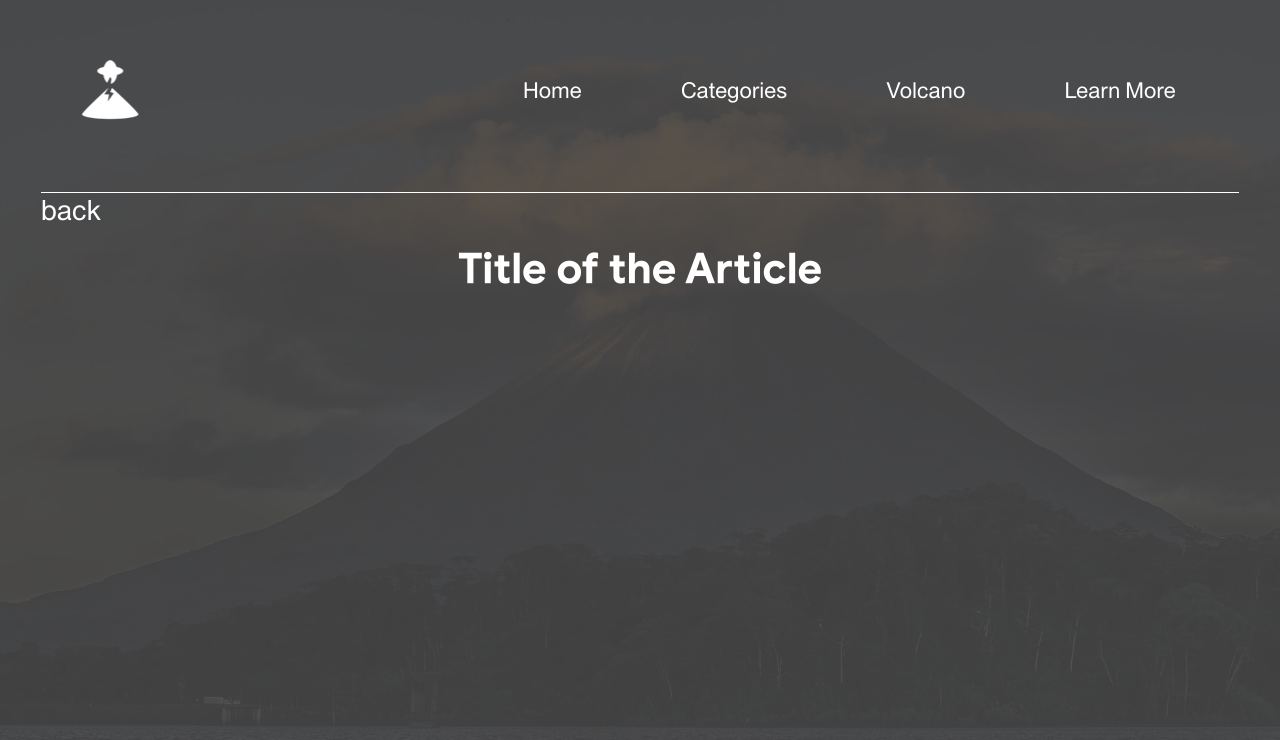
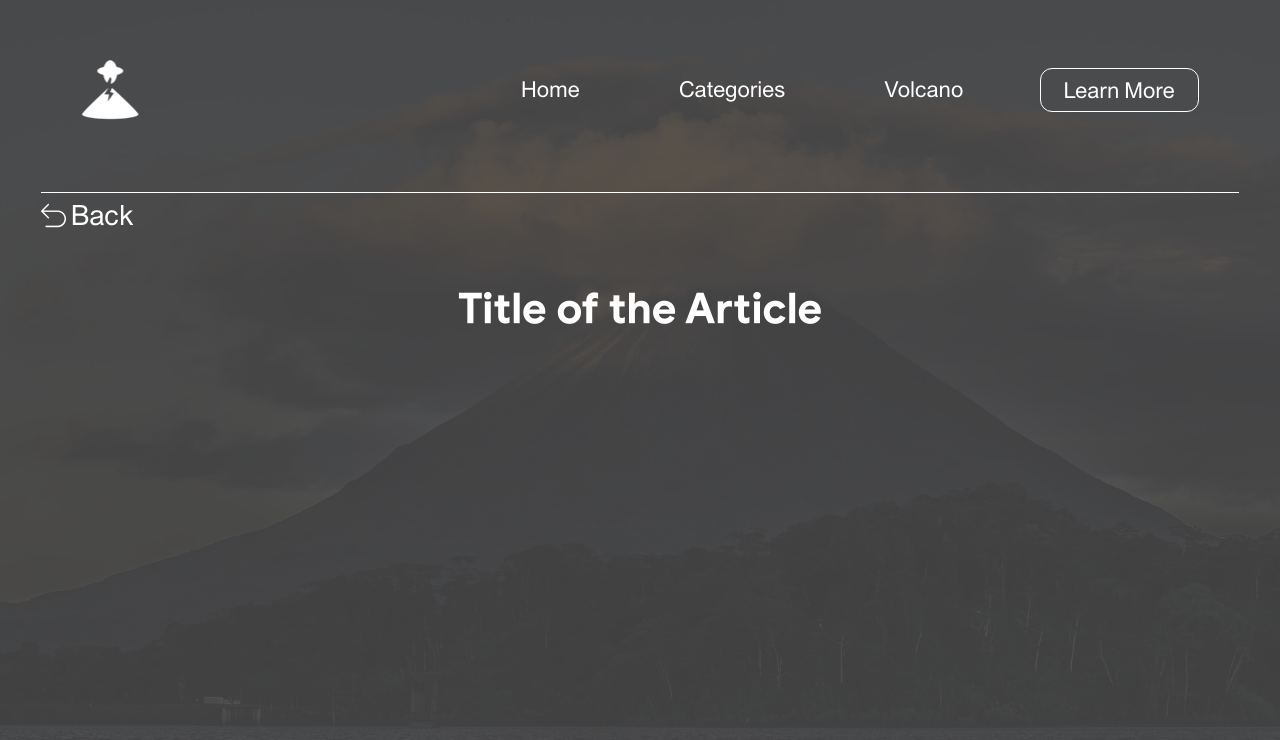
Before and after one commit to Marco-Ray/Volcano, a Vue app: page /Article in a window 1280 px wide. Shown: the top 740 px of the page. Built offline with nearby package versions, Linux system fonts and the light colour scheme.

Commit message:
nested routes

```diff
--- a/src/router/index.js
+++ b/src/router/index.js
@@ -2,8 +2,9 @@ import { createRouter, createWebHistory } from 'vue-router';
 import HomeView from '../views/HomeView.vue';
 import CategoriesView from '../views/CategoriesView.vue';
 import VolcanoView from '../views/VolcanoView.vue';
-import LearnMore from '../views/LearnMore.vue';
-import ArticleViews from '../views/ArticleViews.vue';
+import LearnMore from '../views/LearnMore/index.vue';
+import ContentView from '../views/LearnMore/ContentView.vue';
+import ArticleViews from '../views/LearnMore/ArticleViews.vue';
 
 const routes = [
   {
@@ -44,15 +45,26 @@ const routes = [
       index: 3,
       transitionName: '',
     },
+    children: [
+      {
+        path: '',
+        name: 'Content',
+        component: ContentView,
+        meta: {
+          index: 4,
+          transitionName: '',
+        },
       },
       {
         path: '/Article',
         name: 'Article',
         component: ArticleViews,
         meta: {
-      index: 4,
+          index: 5,
           transitionName: '',
         },
+      },
+    ],
   },
   {
     path: '/:catchAll(.*)*',
--- a/src/views/LearnMore.vue
+++ /dev/null
@@ -1,135 +0,0 @@
-<!-- eslint-disable vuejs-accessibility/click-events-have-key-events -->
-<template>
-  <div>
-    <div class="learn-more">
-      <div class="container">
-        <el-scrollbar>
-          <div v-for="i in 6" :key="i" class="item-box">
-            <div class="item">
-              <div class="item-cover">{{ i }}</div>
-              <div class="item-content">
-                <div class="item-title" @click="goArticle">Title of the Article</div>
-                <div class="item-abstract">
-                  Lorem ipsum dolor sit amet, consectetur adipiscing elit,
-                  sed do eiusmod tempor incididunt ut labore et dolore magna aliqua.
-                  Ut enim ad minim veniam, quis nostrud exercitation
-                  ullamco laboris nisi ut aliquip ex ea commodo consequat.
-                  Duis aute irure dolor in reprehenderit in voluptate
-                  velit esse cillum dolore eu fugiat nulla pariatur.
-                </div>
-              </div>
-            </div>
-            </div>
-        </el-scrollbar>
-      </div>
-
-      <div id="learn-more-bg"></div>
-    </div>
-  </div>
-</template>
-
-<script>
-export default {
-  name: 'LearnMore',
-  data() {
-    return {
-
-    };
-  },
-  methods: {
-    goArticle() {
-      this.$router.push({ path: '/Article' });
-    },
-  },
-};
-</script>
-
-<style scoped lang="scss">
-@function wCal($w) {
-  @return calc(100vw / 1920 * $w);
-}
-
-@function hCal($h) {
-  @return calc(100vh / 1080 * $h);
-}
-
-#learn-more-bg {
-  position: absolute;
-  top: 0;
-  left: 0;
-  width: 100vw;
-  height: 100vh;
-  background-color: rgba(72, 72, 73, 0.9);
-  z-index: -10;
-}
-
-.learn-more {
-  .container {
-    margin: 76px wCal(61);
-    width: calc(100vw - wCal(122));
-    height: calc(100vh - 269px);
-    border-top: 1px solid white;
-    overflow: hidden;
-    ::v-deep .el-scrollbar {
-      width: 100%;
-      .el-scrollbar__wrap {
-        margin-top: 20px;
-      }
-      .el-scrollbar__view {
-        display: flex;
-        flex-wrap: wrap;
-        justify-content: center;
-      }
-    }
-  }
-  .item-box {
-    display: flex;
-    justify-content: center;
-    align-items: center;
-    width: 600px;
-    height: 400px;
-    transition: all .3s ease-out;
-    &:nth-child(n):hover {
-      width: 1040px;
-      .item-content {
-        display: block;
-        padding: 0 30px;
-        .item-title {
-          font-family: union_bold;
-          font-size: 26px;
-          cursor: pointer;
-          &:hover {
-            border-bottom: 1px solid white;
-          }
-        }
-        .item-abstract {
-          margin-top: 50px;
-          text-align: start;
-        }
-      }
-    }
-    &:nth-child(2n-1) {
-      border-right: 1px solid white;
-    }
-  }
-  .item {
-    display: flex;
-    justify-content: center;
-    align-items: center;
-    margin: auto 50px;
-    width: calc(100% - 100px);
-    height: 100%;
-    border-bottom: 1px solid white;
-    .item-cover {
-      width: 500px;
-      height: 350px;
-      background-color: rgb(216, 216, 216);
-    }
-    .item-content {
-      display: none;
-      width: calc(100% - 500px);
-      color: white;
-    }
-  }
-}
-</style>
--- /dev/null
+++ b/src/views/LearnMore/ArticleViews.vue
@@ -0,0 +1,82 @@
+<!-- eslint-disable vuejs-accessibility/click-events-have-key-events -->
+<template>
+  <div class="article">
+    <div class="back-box" @click="goBack">
+      <div class="back-icon-box">
+        <img :src="iconBack" alt="back" class="back-icon"/>
+      </div>
+      <div class="back">Back</div>
+    </div>
+    <el-scrollbar>
+      <div class="title">
+        Title of the Article
+      </div>
+      <div class="content"></div>
+    </el-scrollbar>
+  </div>
+</template>
+
+<script>
+import IconBack from '@/assets/LearnMore/icon-back.png';
+
+export default {
+  name: 'ArticleViews',
+  data() {
+    return {
+      iconBack: IconBack,
+    };
+  },
+  methods: {
+    goBack() {
+      this.$router.go(-1);
+    },
+  },
+};
+</script>
+
+<style scoped lang="scss">
+@function wCal($w) {
+  @return calc(100vw / 1920 * $w);
+}
+
+@function hCal($h) {
+  @return calc(100vh / 1080 * $h);
+}
+
+.article {
+  width: 100%;
+  color: white;
+}
+
+.back-box {
+  position: absolute;
+  top: 5px;
+  display: flex;
+  z-index: 90;
+  align-items: center;
+  cursor: pointer;
+  .back-icon-box {
+    width: 25px;
+    height: 24px;
+    margin-right: 5px;
+    .back-icon {
+      width: 100%;
+    }
+  }
+  .back {
+    font-family: union_regular;
+    font-size: 28px;
+  }
+}
+
+.title {
+  margin-top: 50px;
+  font-family: Roboto-Black;
+  font-size: 42px;
+}
+.content {
+  width: 100%;
+  height: 2000px;
+}
+
+</style>
--- /dev/null
+++ b/src/views/LearnMore/ContentView.vue
@@ -0,0 +1,94 @@
+<!-- eslint-disable vuejs-accessibility/click-events-have-key-events -->
+<template>
+  <div v-for="i in 6" :key="i" class="item-box">
+            <div class="item">
+              <div class="item-cover">{{ i }}</div>
+              <div class="item-content">
+                <div class="item-title" @click="goArticle">Title of the Article</div>
+                <div class="item-abstract">
+                  Lorem ipsum dolor sit amet, consectetur adipiscing elit,
+                  sed do eiusmod tempor incididunt ut labore et dolore magna aliqua.
+                  Ut enim ad minim veniam, quis nostrud exercitation
+                  ullamco laboris nisi ut aliquip ex ea commodo consequat.
+                  Duis aute irure dolor in reprehenderit in voluptate
+                  velit esse cillum dolore eu fugiat nulla pariatur.
+                </div>
+              </div>
+            </div>
+            </div>
+</template>
+
+<script>
+export default {
+  name: 'MenuView',
+  data() {
+    return {
+    };
+  },
+  methods: {
+    goArticle() {
+      this.$router.push({ path: '/LearnMore/Article' });
+    },
+  },
+};
+</script>
+
+<style scoped lang="scss">
+@function wCal($w) {
+  @return calc(100vw / 1920 * $w);
+}
+
+@function hCal($h) {
+  @return calc(100vh / 1080 * $h);
+}
+
+.item-box {
+  display: flex;
+  justify-content: center;
+  align-items: center;
+  width: 600px;
+  height: 400px;
+  transition: all .3s ease-out;
+  &:nth-child(n):hover {
+    width: 1040px;
+    .item-content {
+      display: block;
+      padding: 0 30px;
+      .item-title {
+        font-family: union_bold;
+        font-size: 26px;
+        cursor: pointer;
+        &:hover {
+          border-bottom: 1px solid white;
+        }
+      }
+      .item-abstract {
+        margin-top: 50px;
+        text-align: start;
+      }
+    }
+  }
+  &:nth-child(2n-1) {
+    border-right: 1px solid white;
+  }
+}
+.item {
+  display: flex;
+  justify-content: center;
+  align-items: center;
+  margin: auto 50px;
+  width: calc(100% - 100px);
+  height: 100%;
+  border-bottom: 1px solid white;
+  .item-cover {
+    width: 500px;
+    height: 350px;
+    background-color: rgb(216, 216, 216);
+  }
+  .item-content {
+    display: none;
+    width: calc(100% - 500px);
+    color: white;
+  }
+}
+</style>
--- a/src/views/ArticleViews.vue
+++ b/src/views/LearnMore/index.vue
@@ -1,29 +1,39 @@
 <!-- eslint-disable vuejs-accessibility/click-events-have-key-events -->
 <template>
   <div>
-    <div class="article">
+    <div class="learn-more">
       <div class="container">
-        <div class="back-box">
-          <div>
-          </div>
-          <div class="back">back</div>
-        </div>
         <el-scrollbar>
-          <div class="title">
-            Title of the Article
-          </div>
-          <div class="content"></div>
+          <router-view
+            v-slot="{ Component, route }"
+          >
+            <transition
+              :name="route.meta.transitionName"
+            >
+              <component
+                :is="Component"
+                :key="route.path"
+              />
+            </transition>
+          </router-view>
         </el-scrollbar>
       </div>
 
-      <div id="article-bg"></div>
+      <div id="learn-more-bg"></div>
     </div>
   </div>
 </template>
 
 <script>
 export default {
-  name: 'ArticleViews',
+  name: 'LearnMore',
+  data() {
+    return {
+    };
+  },
+  methods: {
+
+  },
 };
 </script>
 
@@ -36,7 +46,7 @@ export default {
   @return calc(100vh / 1080 * $h);
 }
 
-#article-bg {
+#learn-more-bg {
   position: absolute;
   top: 0;
   left: 0;
@@ -46,31 +56,24 @@ export default {
   z-index: -10;
 }
 
-.article {
+.learn-more {
   .container {
-    position: relative;
     margin: 76px wCal(61);
     width: calc(100vw - wCal(122));
     height: calc(100vh - 269px);
     border-top: 1px solid white;
     overflow: hidden;
-    color: white;
-  }
-  .back-box {
-    position: absolute;
-    .back {
-      font-family: union_regular;
-      font-size: 28px;
+    ::v-deep .el-scrollbar {
+      width: 100%;
+      .el-scrollbar__wrap {
+        margin-top: 20px;
+      }
+      .el-scrollbar__view {
+        display: flex;
+        flex-wrap: wrap;
+        justify-content: center;
+      }
     }
-  }
-
-  .title {
-    margin-top: 50px;
-    font-family: Roboto-Black;
-    font-size: 42px;
-  }
-  .content {
-    width: 100%;
   }
 }
 </style>
```
Also changed, not shown: src/assets/LearnMore/icon-back.png (added). Lines whose indentation alone changed are shown as unchanged.
